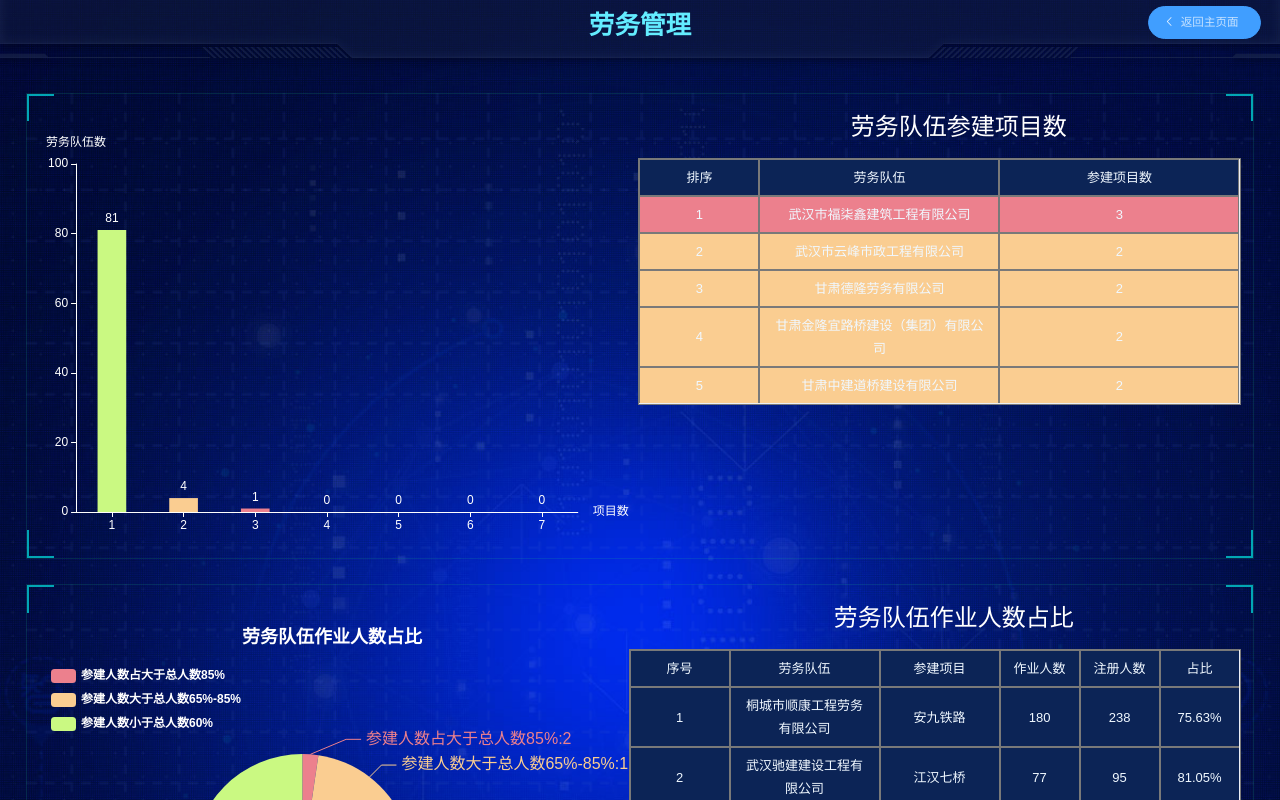
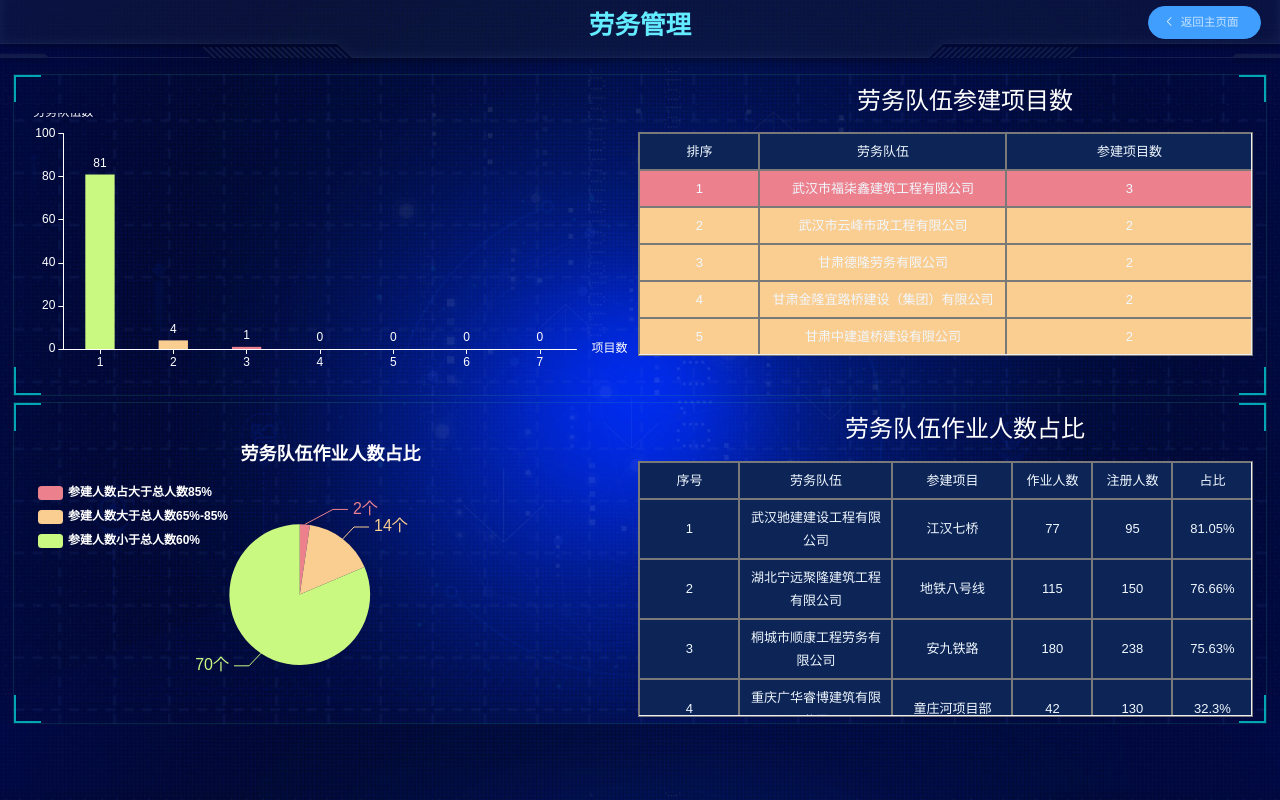
Before and after one commit to gloomyline/BigDataSeven, a Vue app: page /labourServicesNew in a window 1280 px wide. Shown: the top 800 px of the page. Built offline with nearby package versions, Linux system fonts and the light colour scheme; what @jiaminghi/data-view would draw is missing.

Commit message:
Modify: labour service page.

```diff
--- a/src/views/LabourServicesNew.vue
+++ b/src/views/LabourServicesNew.vue
@@ -53,7 +53,7 @@
         </p>
         <el-table
           style="width:100%"
-          height="450px"
+          height="4rem"
           :data="tableData2"
           border
           @row-click="seeDetails"
@@ -184,6 +184,9 @@
       loading.close();
     }, 2000);
   },
+  created() {
+    this._sortTableData2();
+  },
   mounted() {
     this.$nextTick(() => {
       this.echarts();
@@ -191,6 +194,9 @@
     });
   },
   methods: {
+    _sortTableData2() {
+      this.tableData2 = this.tableData2.sort((a, b) => (b.data / b.value - a.data / a.value));
+    },
     tableRowClassName({ row, rowIndex }) {
       if (row.name > 2) {
         return "red-row";
@@ -357,7 +363,7 @@
             center: ["45%", "60%"],
             label: {
               fontSize: 16,
-              formatter: '{b}:{c}',
+              formatter: '{c}个',
             },
             data: dataOpcton,
             emphasis: {
@@ -401,19 +407,20 @@
     }
   }
   .box {
-    width: 96%;
+    width: 98%;
     min-width: 1200px;
-    margin: 0.4rem auto;
+    margin: 0.1rem auto 0 auto;
     display: flex;
     .map {
+      flex: 0 0 50%;
       width: 50%;
-      height: 100%;
-      min-height: 400px;
+      height: 4rem;
       margin-top: 0.6rem;
     }
     .table {
       flex: 1;
-      margin-top: 0.2rem;
+      height: 4rem;
+      margin-top: 0.1rem;
       .thead {
         width: 100%;
         text-align: center;
```
